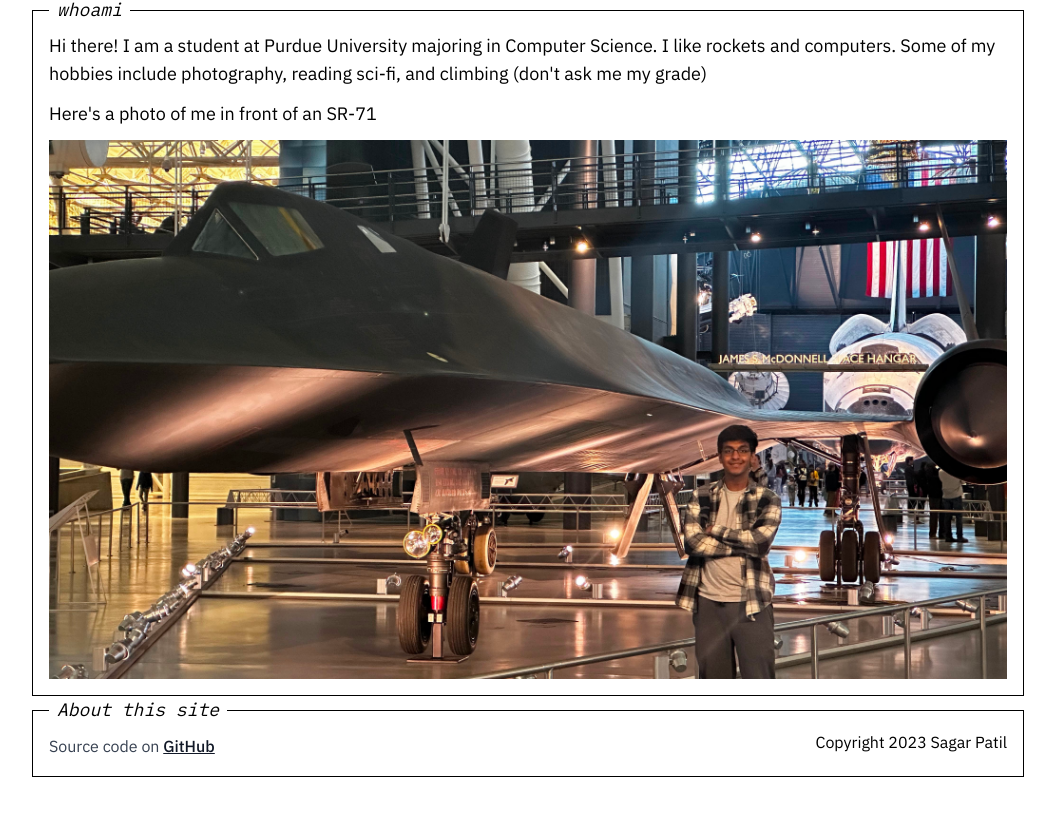
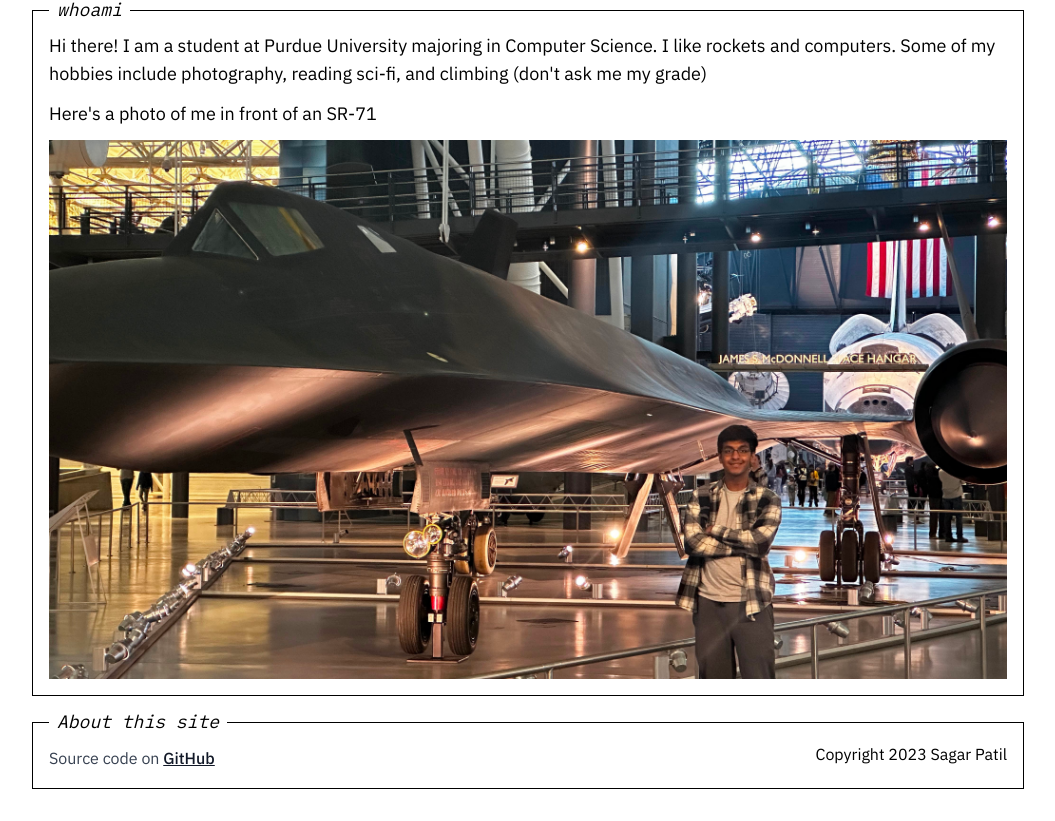
Before and after one commit to sagarreddypatil/portfolio-website, a Next.js app: page / in a window 1280 px wide. Shown: the part 1121-1942 px from the top of the page, without its empty margins (112-1167 px from the left). Built offline with nearby package versions, Linux system fonts and the light colour scheme.

Commit message:
more minor change

```diff
--- a/src/components/layout.tsx
+++ b/src/components/layout.tsx
@@ -49,6 +49,7 @@ export default function Layout({ children }: Props) {
       </div>
       <hr className="my-2 border-gray-500" />
       {children}
+      <div className="h-3"></div>
       <Fieldset title="About this site">
         <div className="flex flex-row justify-between">
           <span className="prose dark:prose-invert">
```
